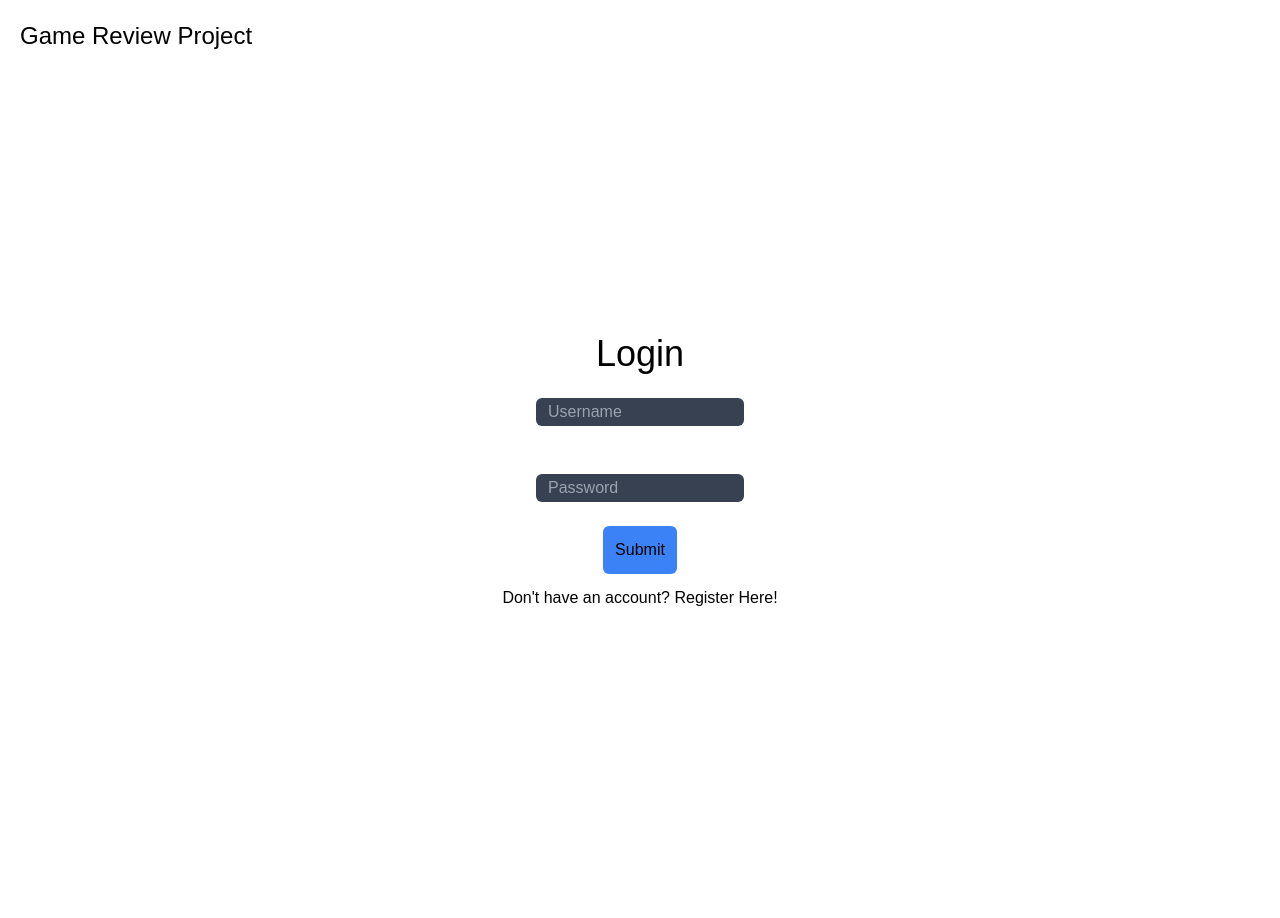
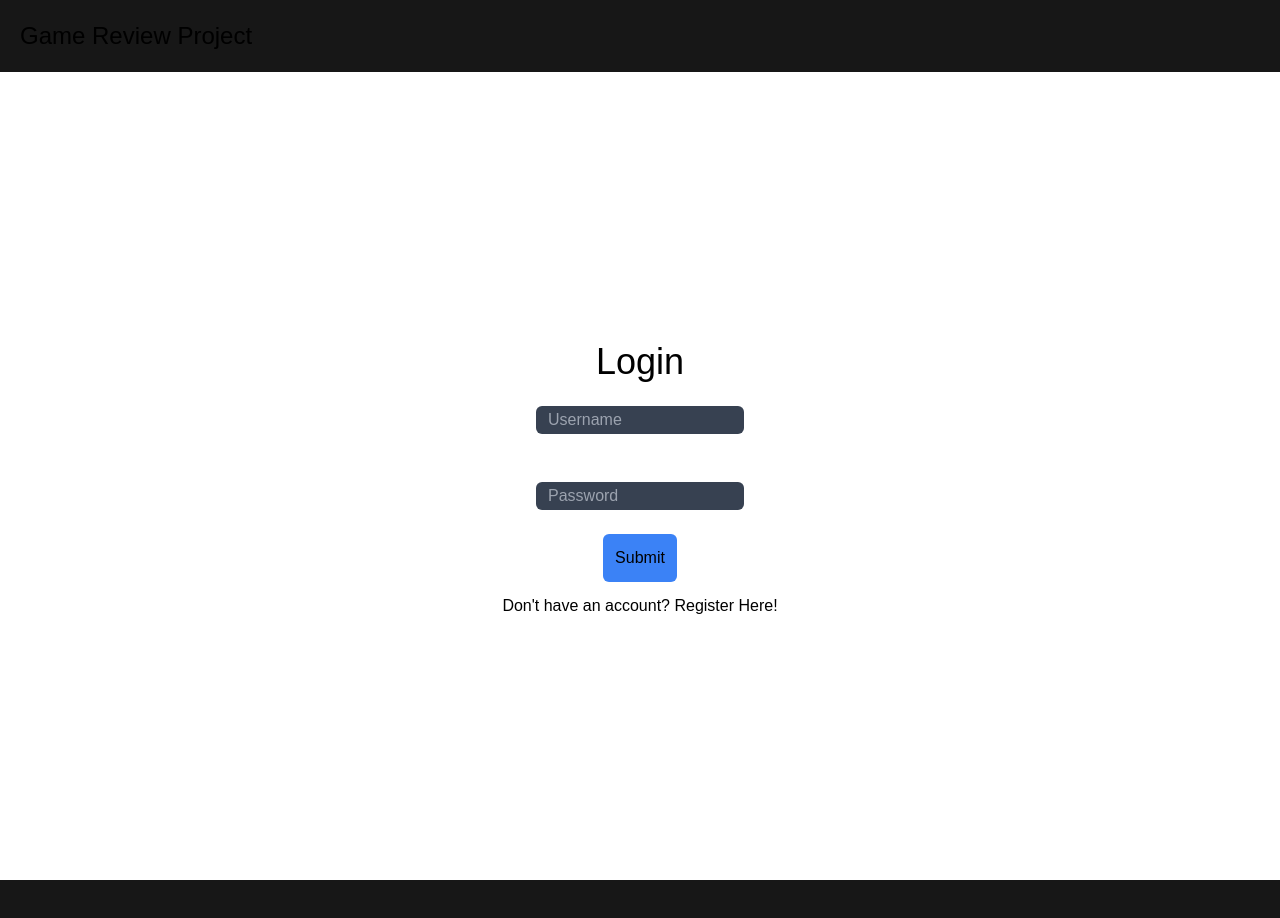
Before and after one commit to SamUnderscoreAsd/GameReviewWebAppFrontEnd, a Next.js app: page /account/login in a window 1280 px wide. Shown: the top 918 px of the page. Built offline with nearby package versions, Linux system fonts and the light colour scheme.

Commit message:
finally startin to look like a real website finally.

```diff
--- a/app/layout.js
+++ b/app/layout.js
@@ -20,7 +20,7 @@ export const metadata = {
   description: "A platform to see and share your options of games.",
 };
 
-const headerFooterColor = 'bg-contrast';
+const headerFooterColor = 'bg-foreground';
 
 export default function accountLayout({ children }) {
   return (
@@ -32,7 +32,7 @@ export default function accountLayout({ children }) {
               <p className="text-black text-2xl mx-5">{metadata.title}</p>
             </div>
           </div>
-
+          <div className="h-2 bg-contrast w-full text-black">.</div>
           <main className="w-full bg-background">{children}</main>
           <footer className={`${headerFooterColor} flex w-full text-center p-6`}></footer>
         </div>
--- a/app/page.js
+++ b/app/page.js
@@ -32,7 +32,7 @@ export default async function Home() {
 
       <div className="flex-2 overflow-hidden">
         <div className="">
-          <CategorySection category={"Category"} gamelist={gameList} ></CategorySection>
+          <CategorySection category={"Good Random Games lol"} gamelist={gameList} ></CategorySection>
           <CategorySection category={"Category"} gamelist={gameList} ></CategorySection>
           <CategorySection category={"Category"} gamelist={gameList} ></CategorySection>
         </div>
--- a/components/categorySection.jsx
+++ b/components/categorySection.jsx
@@ -4,7 +4,7 @@ import HorizontalCarosel from "./horizontalCarosel";
 export default function CategorySection({ category, gamelist }) {
   return (
     <div className="bg-contrast text-black my-32 rounded-md">
-        <div className='mx-5 text-3xl'>{category}</div>
+        <div className='mx-5 text-3xl pt-2'>{category}</div>
         <HorizontalCarosel gameList={gamelist}></HorizontalCarosel>
     </div>
   );
```
